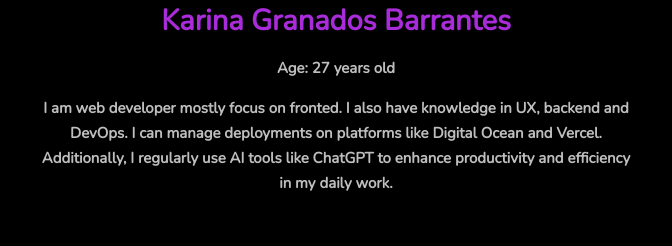
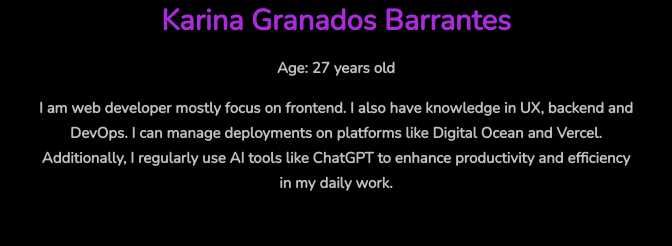
Before and after one commit to karinagb/my_page, a website: page Resume/index.html in a window 1280 px wide. Shown: the part 194-440 px from the top of the page, 389-1061 px from the left. Drawn offline with nearby package versions, Linux system fonts and the light colour scheme.

Commit message:
type error

```diff
--- a/Resume/index.html
+++ b/Resume/index.html
@@ -39,7 +39,7 @@
           <h2 class="name_tablet_desktop">Karina Granados Barrantes</h2>
           <p>Age: 27 years old</p>
           <p>
-            I am web developer mostly focus on fronted. I also have knowledge in
+            I am web developer mostly focus on frontend. I also have knowledge in
             UX, backend and DevOps. I can manage deployments on platforms like
             Digital Ocean and Vercel. Additionally, I regularly use AI tools
             like ChatGPT to enhance productivity and efficiency in my daily
```
Also changed, not shown: 1 other file.
